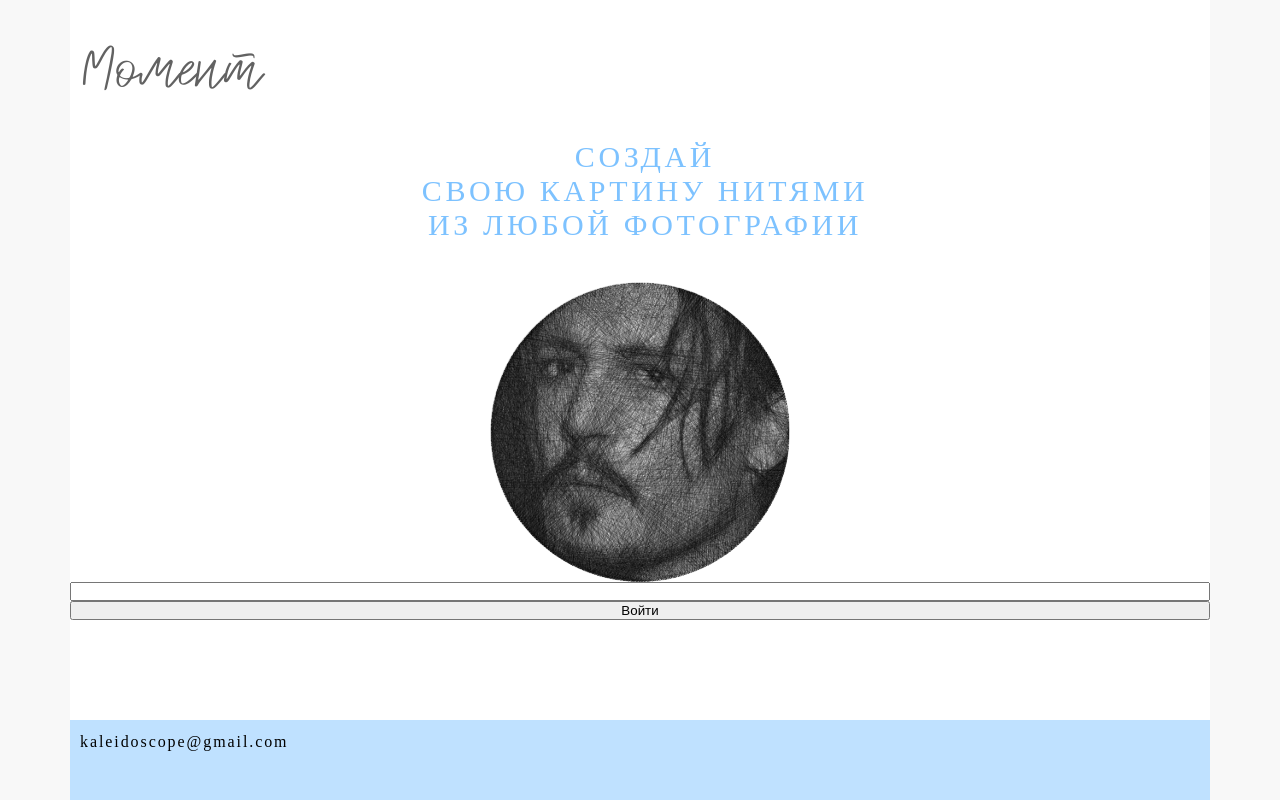
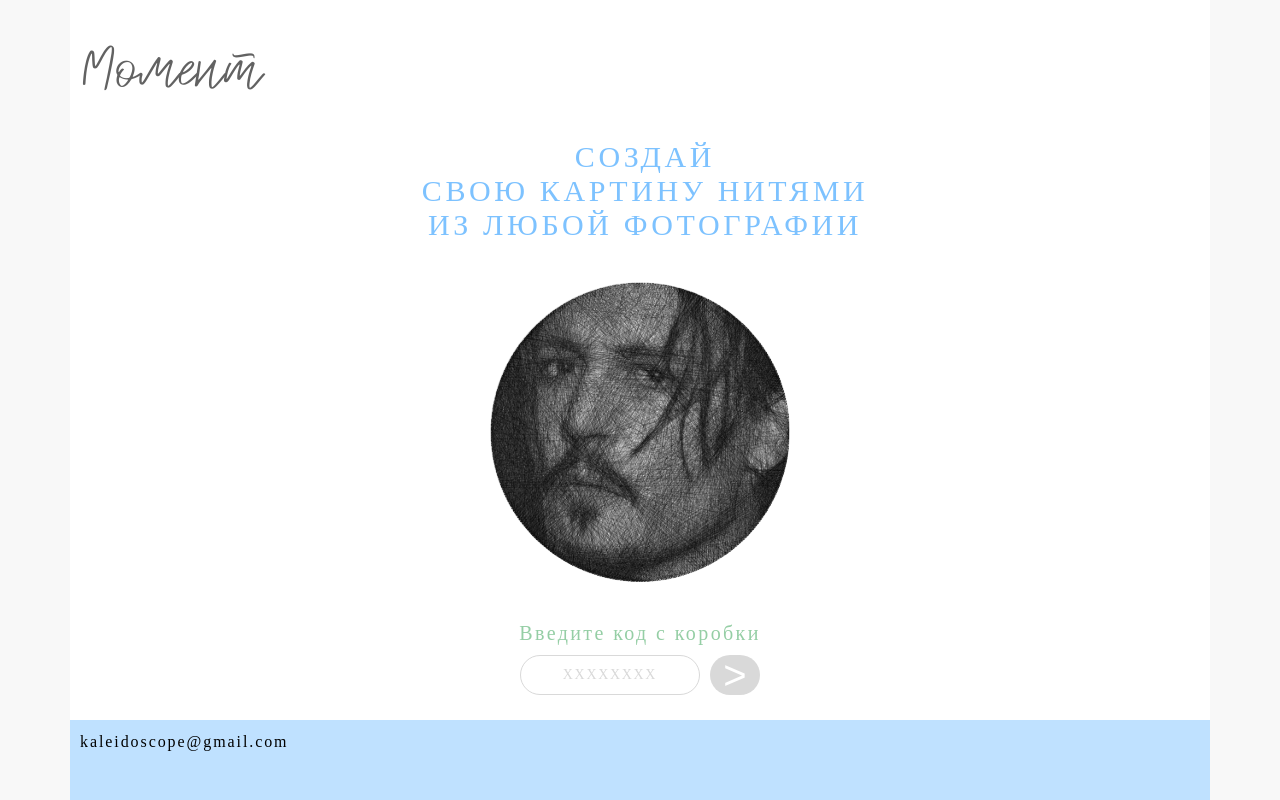
Before and after one commit to ChillGuru/string-art, a Next.js app: page / in a window 1280 px wide. Built offline with nearby package versions, Linux system fonts and the light colour scheme.

Commit message:
Styles for login form

```diff
--- a/app/layout.tsx
+++ b/app/layout.tsx
@@ -1,6 +1,6 @@
-import Header from '@/components/header';
+import Header from '@/components/Header';
 import '../styles/globals.scss';
-import Footer from '@/components/footer';
+import Footer from '@/components/Footer';
 
 export const metadata = {
   title: 'Web-generator',
--- a/app/page.tsx
+++ b/app/page.tsx
@@ -1,11 +1,7 @@
-
 import Image from 'next/image'
 import styles from '/styles/login.module.scss'
 import LoginImage from '../public/string-art-circle.svg';
-import LoginInput from '@/components/loginInput';
-
-
-
+import LoginForm from '@/components/UI/LoginForm';
 
 export default async function Home() {
   return (
@@ -14,7 +10,7 @@ export default async function Home() {
         СОЗДАЙ <br />СВОЮ КАРТИНУ НИТЯМИ <br />ИЗ ЛЮБОЙ ФОТОГРАФИИ
       </h1>
       <Image src={LoginImage} alt="String Art" className={styles.img}/>
-      <LoginInput />
+      <LoginForm />
     </main>
   )
 }
--- /dev/null
+++ b/components/UI/LoginForm/index.tsx
@@ -0,0 +1,61 @@
+'use client'
+import { getToken } from '@/app/api/auth';
+import { useState } from 'react';
+import axios from 'axios';
+import styles from './styles.module.scss'
+
+const LoginForm: React.FC = () => {
+    const [code, setCode] = useState('');
+    const [token, setToken] = useState('');
+    const [error, setError] = useState('');
+    const requiredCodeLength = 8;
+
+  async function getToken(code: string): Promise<string> {
+    const response = await axios.post('https://kaleidoscope-backend.onrender.com/login', {
+      code
+    });
+
+  return response.data.token;
+}
+    const inputReset = (value: string) => {
+      setCode(value);
+      setError('');
+    }
+
+    const handleLogin = async () => {
+      if (code.length == requiredCodeLength)
+        try {
+          const newToken = await getToken(code);
+          setToken(newToken);
+        } catch (error) {
+          setError('Неверный код');
+        }
+      else setError('Код должен состоять из 8 символов')
+  };
+
+    return (
+        <div className={styles.loginForm}>
+          <span className={styles.formHeader}>Введите код с коробки</span>
+          <div className={styles.formInner}>
+            <input
+            type="text"
+            placeholder='XXXXXXXX'
+            value={code}
+            maxLength={requiredCodeLength}
+            onChange={(e) => inputReset(e.target.value)}
+            className={error ? styles.formInputError : styles.formInput}
+            />
+          <button
+            onClick={handleLogin}
+            className={code.length == requiredCodeLength ? styles.activeSubmitButton : styles.submitButton}
+          >
+              &gt;
+            </button>
+          </div>
+
+          {token && <div>Авторизация прошла успешно!</div>}
+          {error && <div className={styles.errorMessage}>{error}</div>}
+        </div>
+)}
+
+export default LoginForm;
--- /dev/null
+++ b/components/UI/LoginForm/styles.module.scss
@@ -0,0 +1,72 @@
+@import '/styles/variables.scss';
+
+.loginForm {
+    display: flex;
+    flex-direction: column;
+    align-items: center;
+
+    .formHeader, .errorMessage {
+        color: $green-font-color;
+        font-family: Raleway;
+        font-size: 20px;
+        font-weight: 500;
+        letter-spacing: 0.12em;
+        margin-bottom: 10px;
+    }
+
+    .formInner {
+        display: flex;
+        flex-direction: row;
+        width: 240px;
+        justify-content: space-between;
+        margin-bottom: 10px;
+
+        .formInput, .formInputError {
+            height: 40px;
+            border: 1px solid $gray-input-color;
+            border-radius: 40px;
+            text-align: center;
+            font-family: Raleway;
+            font-size: 14px;
+            font-weight: 400;
+            letter-spacing: 0.12em;
+
+            &::placeholder {
+                color: $gray-input-color;
+            }
+
+            &:active, &:focus {
+                border: 1px solid $green-font-color;
+                outline: none;
+            }
+        }
+
+        .formInputError {
+            border: 1px solid red;
+
+            &:active, &:focus {
+                border: 1px solid red;
+                outline: none;
+            }
+        }
+
+        .submitButton, .activeSubmitButton {
+            border: none;
+            border-radius: 40px;
+            font-size: 40px;
+            color: #fff;
+            line-height: 30px;
+            height: 40px;
+            width: 50px;
+            background-color: $gray-input-color;
+        }
+
+        .activeSubmitButton {
+            background-color: $green-font-color;
+        }
+    }
+
+    .errorMessage {
+        color: red;
+    }
+}
--- a/components/loginInput/index.tsx
+++ /dev/null
@@ -1,40 +0,0 @@
-'use client'
-import { getToken } from '@/app/api/auth';
-import { useState } from 'react';
-import axios from 'axios';
-
-const Test: React.FC = () => {
-    const [code, setCode] = useState('');
-    const [token, setToken] = useState('');
-    const [error, setError] = useState('');
-
-
-
-  async function getToken(code: string): Promise<string> {
-    const response = await axios.post('https://kaleidoscope-backend.onrender.com/login', {
-      code
-    });
-
-  return response.data.token;
-}
-
-    const handleLogin = async () => {
-    try {
-      const newToken = await getToken(code);
-      setToken(newToken);
-      setError('');
-    } catch (error) {
-      setError('Ошибка авторизации');
-    }
-  };
-
-    return (
-        <>
-            <input type="text" value={code} onChange={(e) => setCode(e.target.value)} />
-            <button onClick={handleLogin}>Войти</button>
-            {token && <div>Токен: {token}</div>}
-            {error && <div>{error}</div>}
-        </>
-)}
-
-export default Test;
--- a/styles/login.module.scss
+++ b/styles/login.module.scss
@@ -35,7 +35,7 @@
     }
 
     align-self: center;
-    margin-top: 40px;
+    margin: 40px 0;
     height: 300px;
     width: 300px;
 }
--- a/styles/variables.scss
+++ b/styles/variables.scss
@@ -1,4 +1,5 @@
 $base-color: #BFE1FF;
+$gray-input-color: #D9D9D9;
 $blue-font-color: #7DC2FF;
 $green-font-color: #95CEA5;
 $gray-font-color: #626262;
```
Also changed, not shown: components/loginInput/styles.module.scss (deleted).
